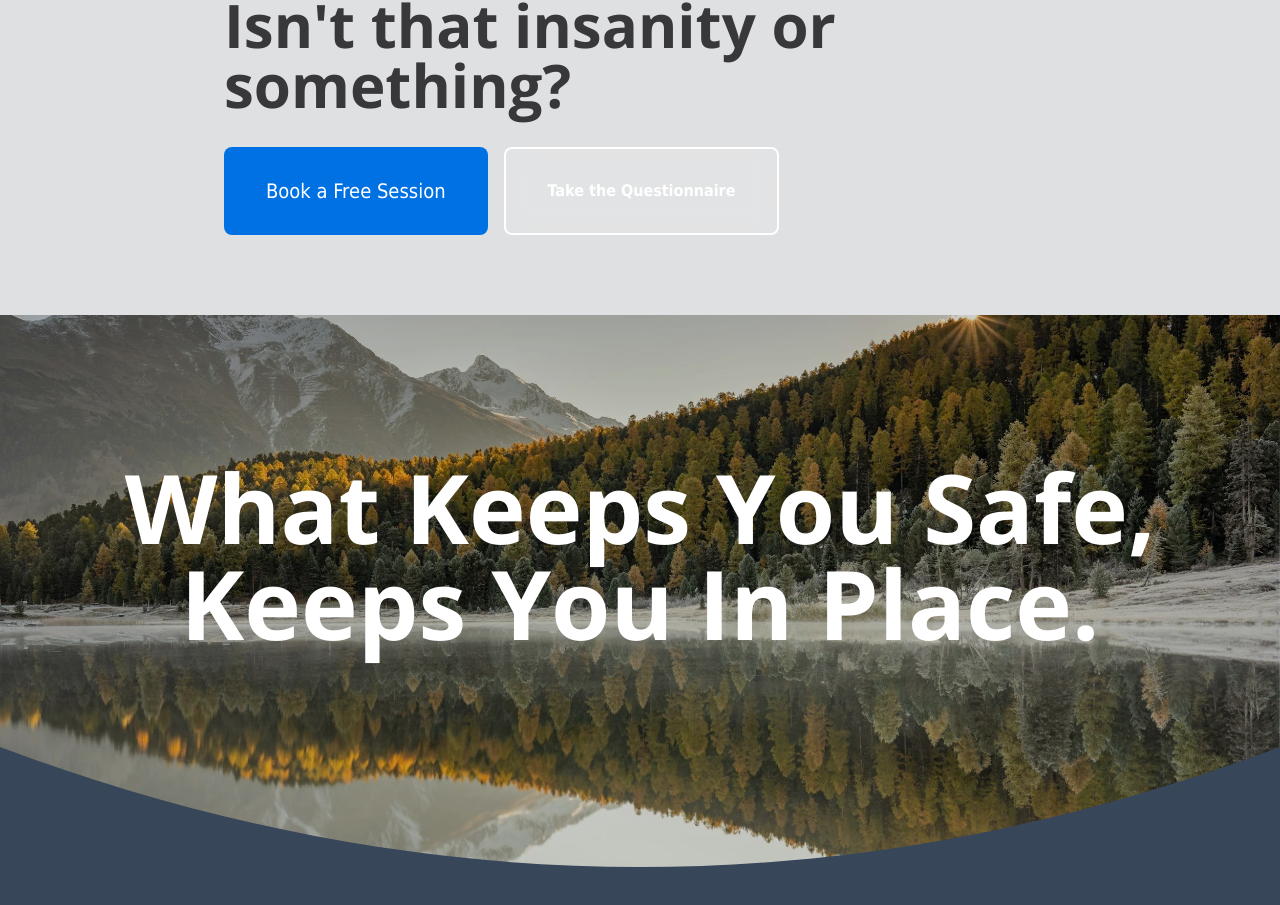
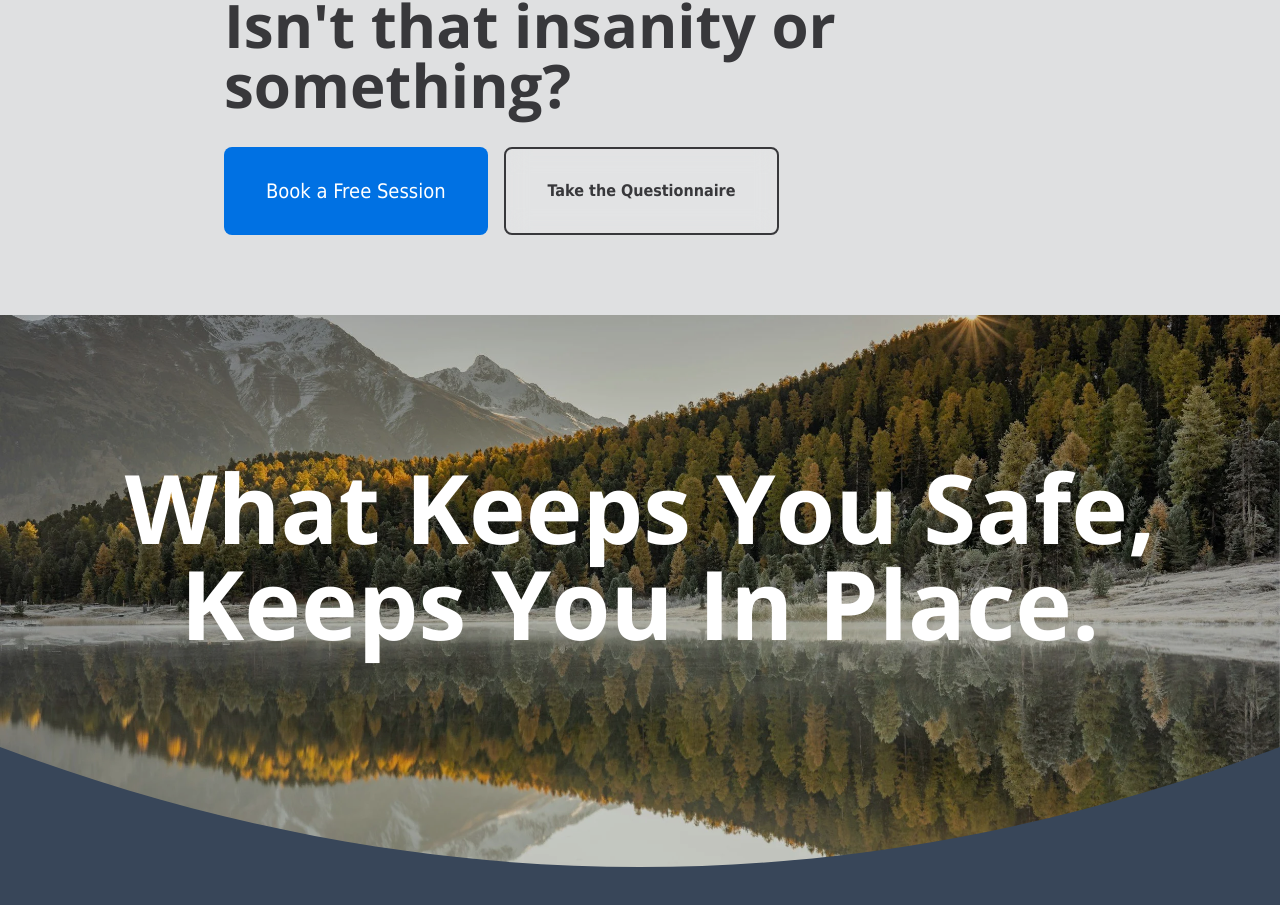
Before and after one commit to michaelzick/michaelzick.com, a Next.js app: page / in a window 1280 px wide. Shown: the part 1935-2840 px from the top of the page. Built offline with nearby package versions, Linux system fonts and the light colour scheme; no server answers.

Commit message:
made quest cta dark

```diff
--- a/components/sections/BeginningSection.tsx
+++ b/components/sections/BeginningSection.tsx
@@ -59,7 +59,10 @@ export function BeginningSection({
               }`}
           >
             <BookingCta location="beginning-intro" />
-            <QuestionnaireCta location="beginning-intro" />
+            <QuestionnaireCta
+              location="beginning-intro"
+              className="rainbow-glass-btn !border-default-grey !text-default-grey hover:!text-default-grey"
+            />
           </div>
         </div>
       </section>
```
